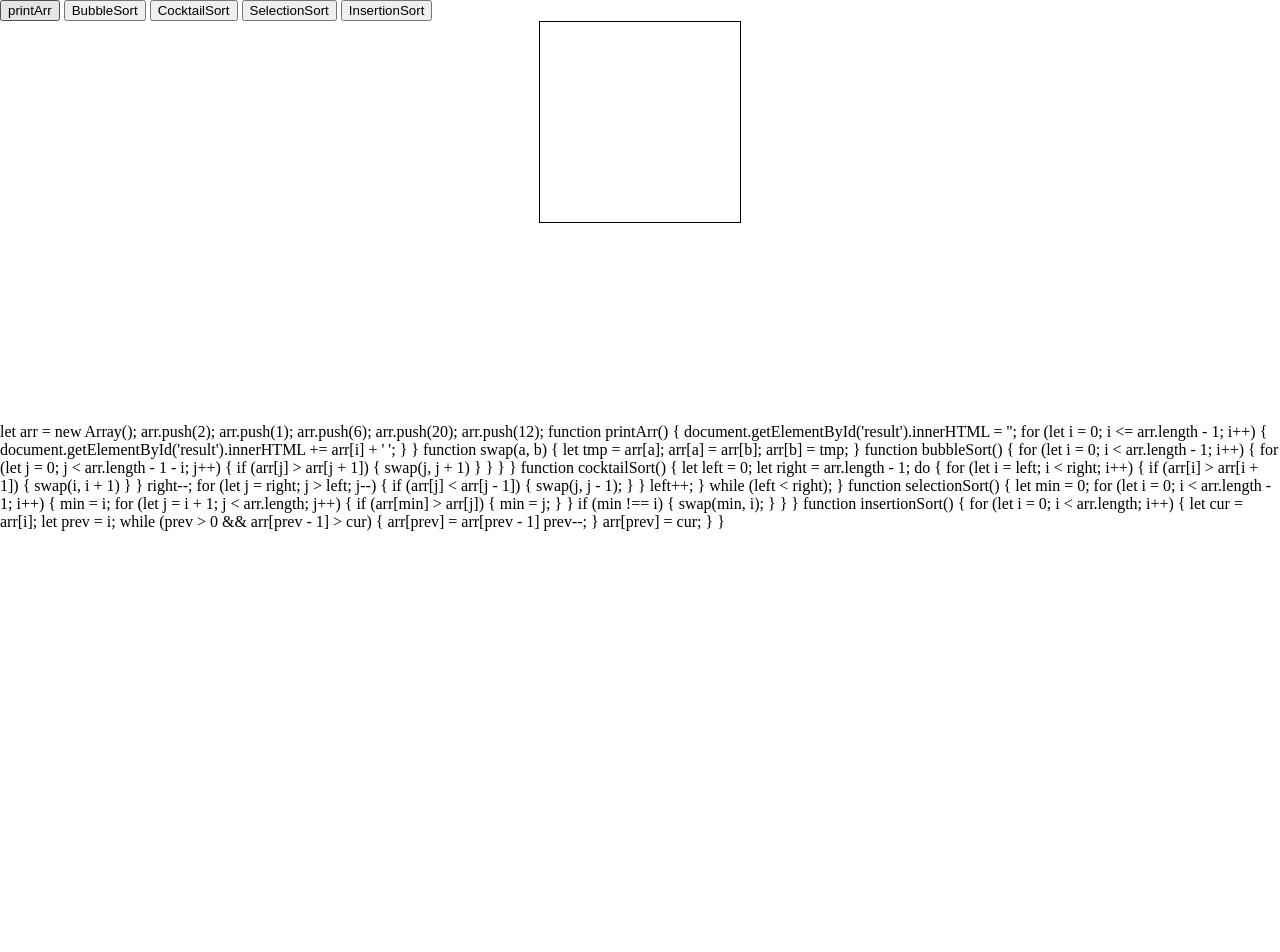
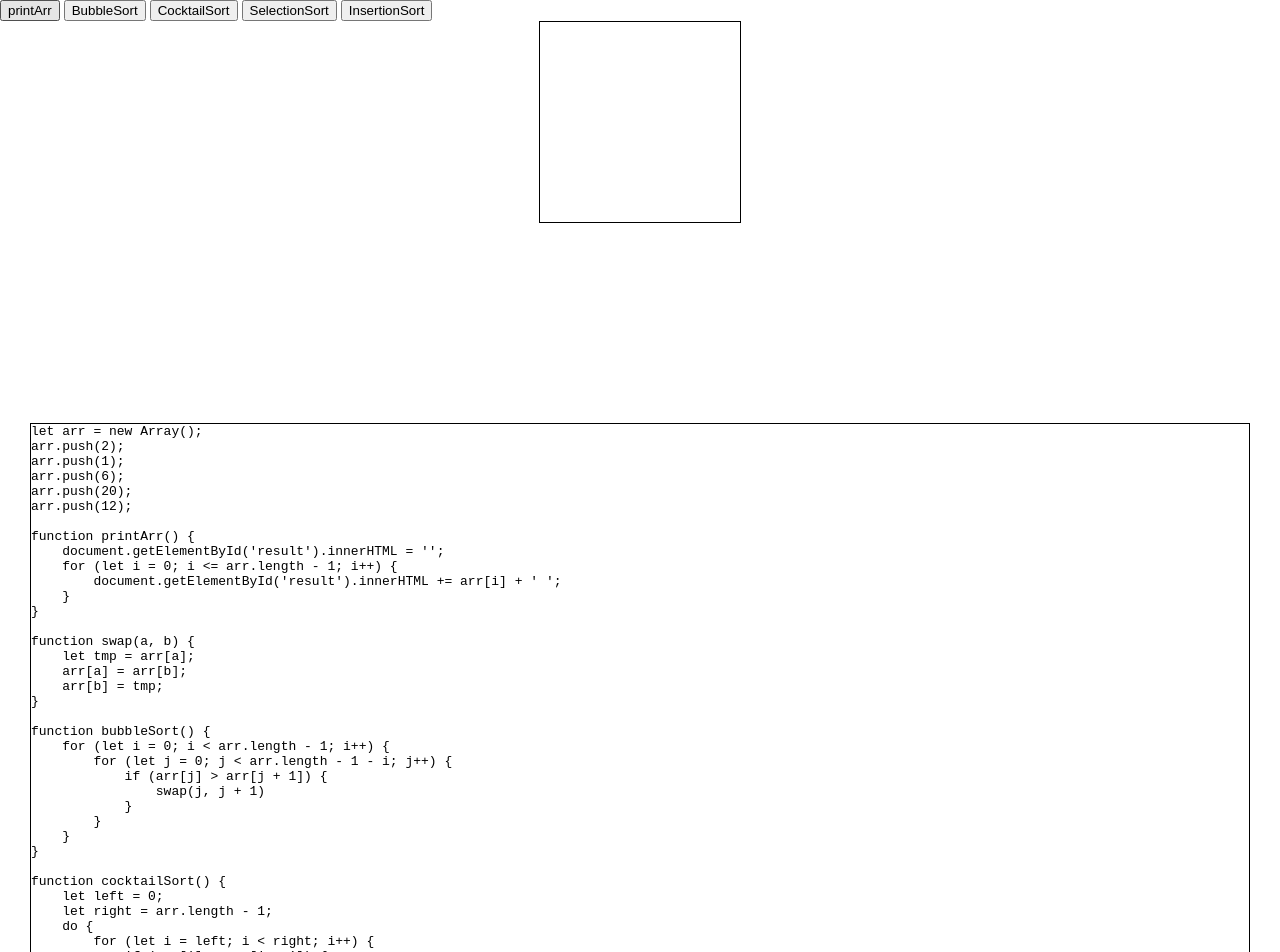
Before and after one commit to danvil97/danvil97.github.io, a plain HTML site: page InterviewPrep/index.html in a window 1280 px wide. Shown: the top 952 px of the page. Before the commit the page ends 800 px from the top, so only its background shows below. Drawn offline with Linux system fonts and the light colour scheme.

Commit message:
Update index.html

```diff
--- a/InterviewPrep/index.html
+++ b/InterviewPrep/index.html
@@ -27,6 +27,9 @@
     }
     .textblock{
         margin-top:200px;
+        margin-left:30px;
+        margin-right:30px;
+        border:solid 1px black;
     }
 </style>
 
@@ -42,7 +45,7 @@
         </div>
     </div>
     <div class="textblock">
-        <p>let arr = new Array();
+        <pre>let arr = new Array();
 arr.push(2);
 arr.push(1);
 arr.push(6);
@@ -117,7 +120,7 @@ function insertionSort() {
         }
         arr[prev] = cur;
     }
-}</p>
+}</pre>
     </div>
 </body>
 <script src="main.js"></script>
```
